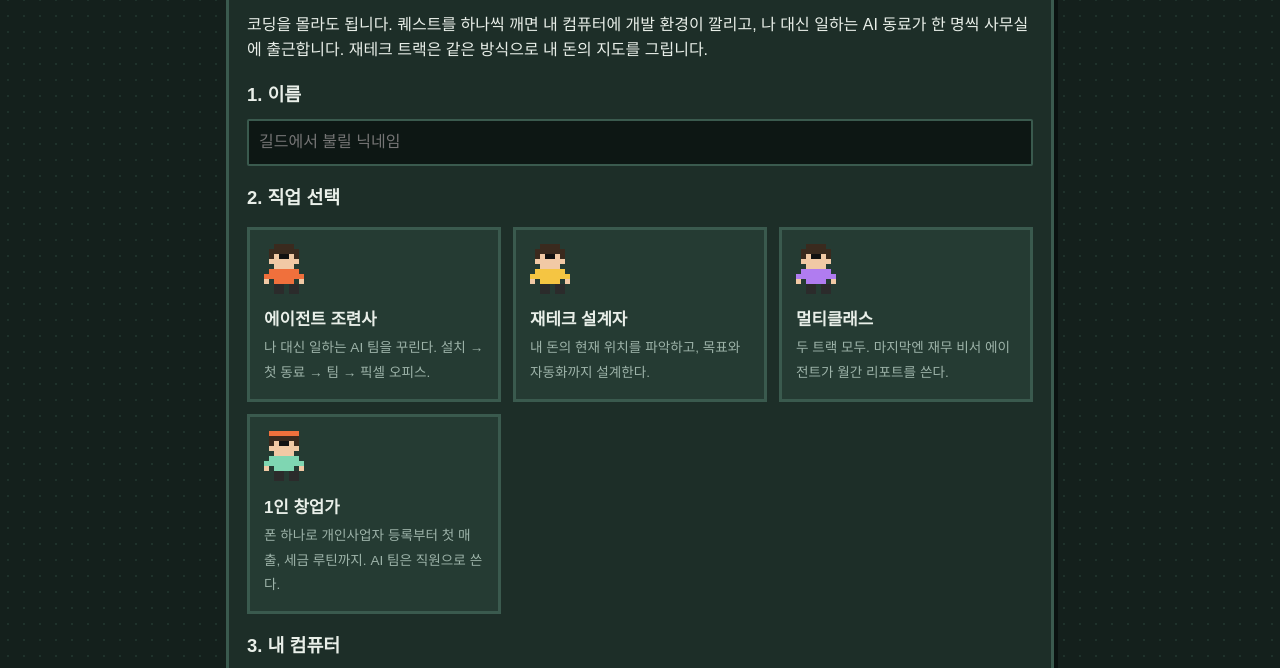
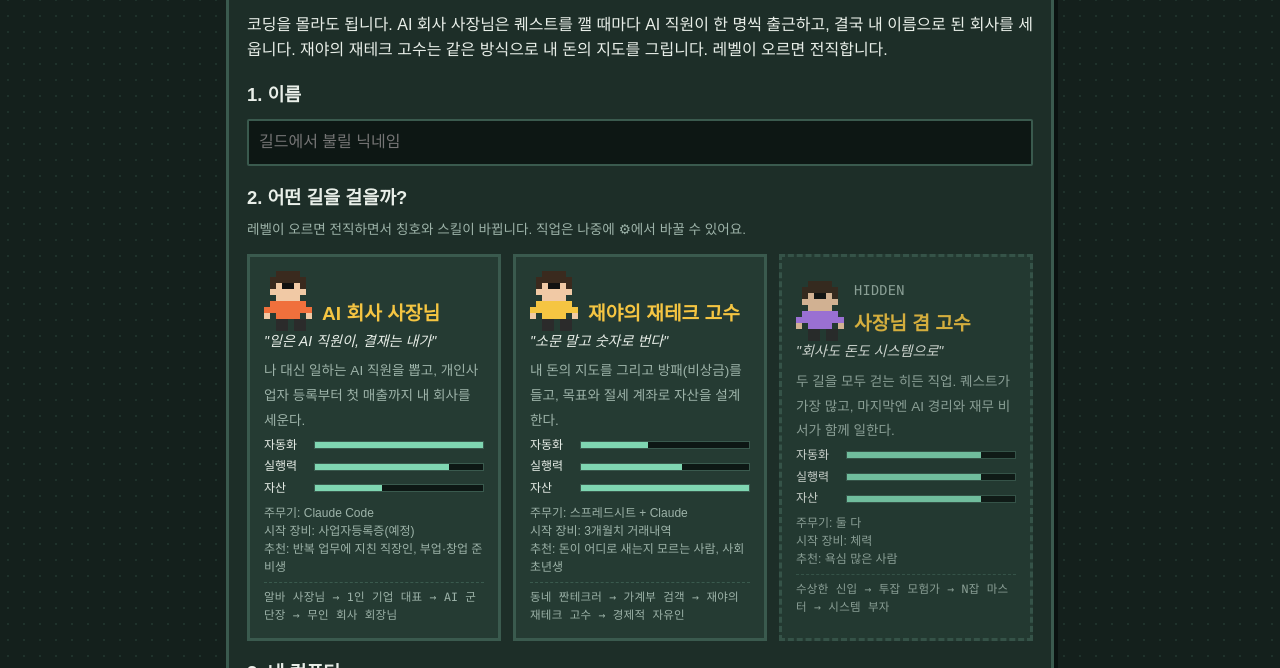
Before and after one commit to comjingue/comjingue.github.io, a plain HTML site: page quest/index.html in a window 1280 px wide. Shown: the part 120-788 px from the top of the page. Drawn offline with Linux system fonts and the light colour scheme.

Commit message:
Quest map: job lines with stats and job advancement
Two main jobs (AI 회사 사장님, 재야의 재테크 고수) plus a hidden hybrid,
each with stat bars, gear, and a four-rank advancement path. Crossing a
rank threshold shows a job-advancement modal with the new skill. Old saves
are migrated to the new job keys.

Co-Authored-By: Claude Opus 5.5 <noreply@anthropic.com>
Claude-Session: https://claude.ai/code/session_01Gi3rUNpKzULHXvWvdVMPci

```diff
--- a/quest/index.html
+++ b/quest/index.html
@@ -54,7 +54,20 @@
   .classes{display:grid;grid-template-columns:repeat(auto-fit,minmax(220px,1fr));gap:12px;margin:14px 0;}
   .cls-card{background:var(--panel-2);border:3px solid var(--line);padding:14px;text-align:left;color:var(--ink);}
   .cls-card.on{border-color:var(--gold);box-shadow:0 0 0 3px #f5c54233;}
-  .cls-card b{display:block;font-size:1.05rem;margin:6px 0 2px;}
+  .cls-card b{display:block;font-size:1.2rem;margin:6px 0 2px;color:var(--gold);}
+  .cls-card .motto{display:block;font-style:italic;color:var(--ink);font-size:.88rem;margin-bottom:6px;}
+  .cls-card .stat{display:flex;align-items:center;gap:6px;font-size:.75rem;margin:3px 0;}
+  .cls-card .stat i{flex:1;height:8px;background:#0d1714;border:1px solid var(--line);position:relative;}
+  .cls-card .stat i::after{content:"";position:absolute;inset:0;width:var(--v);background:var(--mint);}
+  .cls-card .meta2{font-size:.75rem;color:var(--muted);margin-top:6px;line-height:1.5;}
+  .cls-card .route{font-size:.72rem;color:var(--muted);margin-top:6px;border-top:1px dashed var(--line);padding-top:6px;}
+  .cls-card.hid{border-style:dashed;opacity:.85;}
+  .cls-top{display:flex;align-items:flex-end;gap:10px;}
+  .jobup{text-align:center;}
+  .jobup .spr{animation:none;}
+  .jobup .big{font-size:1.6rem;color:var(--gold);text-shadow:3px 3px 0 #000;margin:8px 0;}
+  .jobup .glow{display:inline-block;padding:14px;background:radial-gradient(#f5c54255,transparent 70%);animation:glow 1s ease-in-out infinite alternate;}
+  @keyframes glow{to{filter:brightness(1.4);transform:scale(1.05);}}
   .row{display:flex;gap:10px;flex-wrap:wrap;align-items:center;}
   input[type=text],input[type=number],textarea,select{
     background:#0d1714;color:var(--ink);border:2px solid var(--line);padding:9px 10px;font:inherit;border-radius:2px;
@@ -142,12 +155,13 @@
   <section id="start" class="box">
     <div class="px muted small">LEVEL-UP GUILD · v0.1 MVP</div>
     <h1 class="px">레벨업 길드</h1>
-    <p>코딩을 몰라도 됩니다. 퀘스트를 하나씩 깨면 내 컴퓨터에 개발 환경이 깔리고, 나 대신 일하는 AI 동료가 한 명씩 사무실에 출근합니다. 재테크 트랙은 같은 방식으로 내 돈의 지도를 그립니다.</p>
+    <p>코딩을 몰라도 됩니다. AI 회사 사장님은 퀘스트를 깰 때마다 AI 직원이 한 명씩 출근하고, 결국 내 이름으로 된 회사를 세웁니다. 재야의 재테크 고수는 같은 방식으로 내 돈의 지도를 그립니다. 레벨이 오르면 전직합니다.</p>
 
     <h2 style="margin-top:18px">1. 이름</h2>
     <div class="row"><input id="nick" type="text" maxlength="16" placeholder="길드에서 불릴 닉네임"></div>
 
-    <h2 style="margin-top:18px">2. 직업 선택</h2>
+    <h2 style="margin-top:18px">2. 어떤 길을 걸을까?</h2>
+    <p class="muted small" style="margin-top:-4px">레벨이 오르면 전직하면서 칭호와 스킬이 바뀝니다. 직업은 나중에 ⚙에서 바꿀 수 있어요.</p>
     <div class="classes" id="classes"></div>
 
     <h2 style="margin-top:18px">3. 내 컴퓨터</h2>
@@ -235,11 +249,33 @@ const SPRITES = {
 
 /* ---------- 직업 ---------- */
 const CLASSES = {
-  agent:  {name:'에이전트 조련사', desc:'나 대신 일하는 AI 팀을 꾸린다. 설치 → 첫 동료 → 팀 → 픽셀 오피스.', spr:'hero', tracks:['agent']},
-  finance:{name:'재테크 설계자', desc:'내 돈의 현재 위치를 파악하고, 목표와 자동화까지 설계한다.', spr:'finance', tracks:['finance']},
-  both:   {name:'멀티클래스', desc:'두 트랙 모두. 마지막엔 재무 비서 에이전트가 월간 리포트를 쓴다.', spr:'both', tracks:['agent','finance']},
-  founder:{name:'1인 창업가', desc:'폰 하나로 개인사업자 등록부터 첫 매출, 세금 루틴까지. AI 팀은 직원으로 쓴다.', spr:'founder', tracks:['founder','agent']},
+  ceo:{name:'AI 회사 사장님', motto:'"일은 AI 직원이, 결재는 내가"', spr:'hero', tracks:['agent','founder'],
+    desc:'나 대신 일하는 AI 직원을 뽑고, 개인사업자 등록부터 첫 매출까지 내 회사를 세운다.',
+    stats:{'자동화':5,'실행력':4,'자산':2}, weapon:'Claude Code', item:'사업자등록증(예정)',
+    fit:'반복 업무에 지친 직장인, 부업·창업 준비생',
+    ranks:[[1,'알바 사장님','아직 직원이 없다. 모든 일을 손으로 한다.'],
+           [3,'1인 기업 대표','스킬 습득: 서브에이전트 소환 — 전문 직원을 뽑을 수 있다.'],
+           [6,'AI 군단장','스킬 습득: 3인 협공 — 명령 하나로 직원 셋이 일을 주고받는다.'],
+           [9,'무인 회사 회장님','스킬 습득: 월요일 자동 결재 — 출근 전에 일이 끝나 있다.']]},
+  investor:{name:'재야의 재테크 고수', motto:'"소문 말고 숫자로 번다"', spr:'finance', tracks:['finance'],
+    desc:'내 돈의 지도를 그리고 방패(비상금)를 들고, 목표와 절세 계좌로 자산을 설계한다.',
+    stats:{'자동화':2,'실행력':3,'자산':5}, weapon:'스프레드시트 + Claude', item:'3개월치 거래내역',
+    fit:'돈이 어디로 새는지 모르는 사람, 사회초년생',
+    ranks:[[1,'동네 짠테크러','가계부를 써본 적은 있다. 끝까지 간 적은 없다.'],
+           [3,'가계부 검객','스킬 습득: 지출 해부 — 새는 돈 3곳을 찾아낸다.'],
+           [5,'재야의 재테크 고수','스킬 습득: 보물 지도 — 목표마다 월 적립액이 보인다.'],
+           [7,'경제적 자유인','스킬 습득: 자동 사냥 — 월급이 들어오면 알아서 나뉜다.']]},
+  hybrid:{name:'사장님 겸 고수', hidden:true, motto:'"회사도 돈도 시스템으로"', spr:'both', tracks:['agent','founder','finance'],
+    desc:'두 길을 모두 걷는 히든 직업. 퀘스트가 가장 많고, 마지막엔 AI 경리와 재무 비서가 함께 일한다.',
+    stats:{'자동화':4,'실행력':4,'자산':4}, weapon:'둘 다', item:'체력',
+    fit:'욕심 많은 사람',
+    ranks:[[1,'수상한 신입','두 갈래 길 앞에 섰다.'],
+           [3,'투잡 모험가','스킬 습득: 이중 장부 — 회사 돈과 내 돈을 나눠 본다.'],
+           [6,'N잡 마스터','스킬 습득: 분신술 — AI 경리와 재무 비서가 동시에 움직인다.'],
+           [9,'시스템 부자','스킬 습득: 무한 루프 — 회사가 번 돈이 자산 설계로 흘러간다.']]},
 };
+const LEGACY={agent:'ceo',founder:'ceo',finance:'investor',both:'hybrid'};
+function rankOf(cls,lv){let r=CLASSES[cls].ranks[0];CLASSES[cls].ranks.forEach(x=>{if(lv>=x[0])r=x;});return r;}
 const TRACK_NAME = {agent:'🤖 AI 에이전트 팀', finance:'💰 재테크 설계', founder:'🏪 1인 창업'};
 
 /* ---------- 퀘스트 데이터 ----------
@@ -581,6 +617,7 @@ tools: Read, Write
 /* ---------- 상태 ---------- */
 const KEY='levelup-guild-v1';
 let S = JSON.parse(localStorage.getItem(KEY)||'null') || {nick:'',cls:'',os:'',done:{},badges:[],tab:null,t0:Date.now()};
+if(LEGACY[S.cls])S.cls=LEGACY[S.cls];
 const save=()=>localStorage.setItem(KEY,JSON.stringify(S));
 const $=s=>document.querySelector(s);
 const quests=()=>Q.filter(q=>q.id);
@@ -591,7 +628,14 @@ function level(xp){let l=1;LV.forEach((t,i)=>{if(xp>=t)l=i+1;});return Math.min(
 /* ---------- 시작 화면 ---------- */
 function renderStart(){
   $('#classes').innerHTML=Object.entries(CLASSES).map(([k,c])=>
-    `<button class="cls-card ${S.cls===k?'on':''}" data-c="${k}">${sprite(SPRITES[c.spr],{},5)}<b>${c.name}</b><span class="small muted">${c.desc}</span></button>`).join('');
+    `<button class="cls-card ${S.cls===k?'on':''} ${c.hidden?'hid':''}" data-c="${k}">
+      <div class="cls-top">${sprite(SPRITES[c.spr],{},6)}<div>${c.hidden?'<span class="px small muted">HIDDEN</span>':''}<b>${c.name}</b></div></div>
+      <span class="motto">${c.motto}</span>
+      <span class="small muted">${c.desc}</span>
+      ${Object.entries(c.stats).map(([n,v])=>`<span class="stat"><span style="width:44px">${n}</span><i style="--v:${v*20}%"></i></span>`).join('')}
+      <div class="meta2">주무기: ${c.weapon}<br>시작 장비: ${c.item}<br>추천: ${c.fit}</div>
+      <div class="route px">${c.ranks.map(r=>r[1]).join(' → ')}</div>
+    </button>`).join('');
   document.querySelectorAll('.cls-card').forEach(b=>b.onclick=()=>{S.cls=b.dataset.c;renderStart();});
   document.querySelectorAll('#osSeg button').forEach(b=>{b.classList.toggle('on',S.os===b.dataset.os);b.onclick=()=>{S.os=b.dataset.os;renderStart();};});
   $('#nick').value=S.nick||$('#nick').value;
@@ -610,7 +654,7 @@ function renderHUD(){
   const xp=xpTotal(),lv=level(xp),lo=LV[lv-1]||0,hi=LV[lv]||lo+1000;
   $('#hudAvatar').innerHTML=sprite(SPRITES[CLASSES[S.cls].spr],{},5);
   $('#hudName').textContent=S.nick;
-  $('#hudCls').textContent=CLASSES[S.cls].name+' · '+(S.os==='mac'?'Mac':'Windows');
+  $('#hudCls').textContent=rankOf(S.cls,lv)[1]+' · '+CLASSES[S.cls].name+' · '+(S.os==='mac'?'Mac':'Windows');
   $('#hudLv').textContent='Lv.'+lv;
   $('#xpBar').style.width=Math.min(100,(xp-lo)/(hi-lo)*100)+'%';
   $('#xpTxt').textContent=`${xp} / ${hi} XP`;
@@ -707,6 +751,19 @@ function complete(q){
   if(after>before)msg=`LEVEL UP! Lv.${after} · `+msg;
   if(q.badge)msg+=` · 🏅 ${q.badge}`;
   toast(msg);
+  const r0=rankOf(S.cls,before), r1=rankOf(S.cls,after);
+  if(r0[1]!==r1[1])setTimeout(()=>jobUp(r0,r1),900);
+}
+function jobUp(r0,r1){
+  $('#toast').classList.remove('on');
+  $('#sBody').innerHTML=`<div class="jobup">
+    <div class="px small muted">JOB ADVANCEMENT</div>
+    <div class="glow">${sprite(SPRITES[CLASSES[S.cls].spr],{},9)}</div>
+    <div class="big px">전직 완료!</div>
+    <div class="muted">${r0[1]} → <b style="color:var(--gold)">${r1[1]}</b></div>
+    <div class="story" style="text-align:left">${r1[2]}</div>
+    <div class="actions" style="justify-content:center"><button class="btn" id="closeS">계속하기 ▶</button></div></div>`;
+  $('#sModal').classList.add('on');$('#closeS').onclick=closeModals;
 }
 function closeModals(){document.querySelectorAll('.modal').forEach(m=>m.classList.remove('on'));}
 document.querySelectorAll('.modal').forEach(m=>m.onclick=e=>{if(e.target===m)closeModals();});
@@ -725,7 +782,7 @@ $('#saveBtn').onclick=()=>{
   $('#sModal').classList.add('on');
   $('#cpCode').onclick=()=>copy(saveCode(),'세이브 코드를 복사했어요');
   $('#closeS').onclick=closeModals;
-  $('#loadCode').onclick=()=>{try{S=JSON.parse(decodeURIComponent(escape(atob($('#codeIn').value.trim()))));save();closeModals();boot();toast('불러왔어요');}catch(e){toast('코드가 올바르지 않아요');}};
+  $('#loadCode').onclick=()=>{try{S=JSON.parse(decodeURIComponent(escape(atob($('#codeIn').value.trim()))));if(LEGACY[S.cls])S.cls=LEGACY[S.cls];save();closeModals();boot();toast('불러왔어요');}catch(e){toast('코드가 올바르지 않아요');}};
 };
 $('#setBtn').onclick=()=>{
   $('#sBody').innerHTML=`<h2>⚙ 설정</h2>
```
